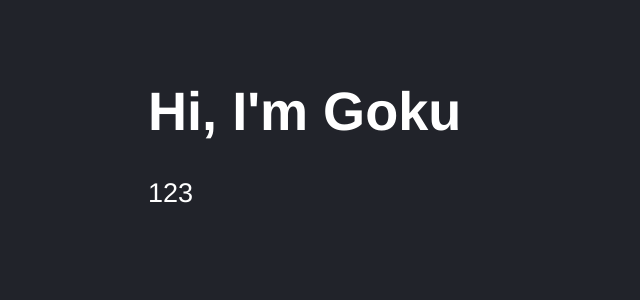
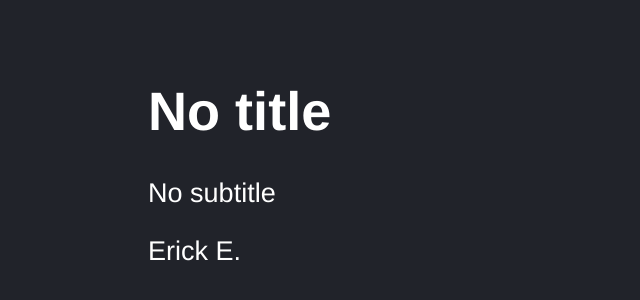
Before and after one commit to erickestradapj/react-counter-app, a React (Vite) app: page / in a window 1280 px wide. Shown: the part 104-404 px from the top of the page, without its empty margins (0-640 px from the left). Built offline with nearby package versions, Linux system fonts and the light colour scheme.

Commit message:
feat: defaultProps

```diff
--- a/src/FirstApp.jsx
+++ b/src/FirstApp.jsx
@@ -1,16 +1,23 @@
 import PropTypes from 'prop-types';
 
-export const FirstApp = ({ title, subtitle }) => {
+export const FirstApp = ({ title, subtitle, name }) => {
    return (
       <>
          <h1>{title}</h1>
          {/* <code>{JSON.stringify(newMessage)}</code> */}
          <p>{subtitle}</p>
+         <p>{name}</p>
       </>
    );
 };
 
 FirstApp.propTypes = {
    title: PropTypes.string.isRequired,
-   subtitle: PropTypes.number.isRequired,
+   subtitle: PropTypes.string.isRequired,
 };
+
+FirstApp.defaultProps = {
+   title: 'No title',
+   subtitle: 'No subtitle',
+   name: 'Erick E.',
+};
--- a/src/main.jsx
+++ b/src/main.jsx
@@ -6,6 +6,6 @@
 
 ReactDOM.createRoot(document.getElementById('root')).render(
    <React.StrictMode>
-      <FirstApp title="Hi, I'm Goku" subtitle={123} />
+      <FirstApp />
    </React.StrictMode>
 );
```
